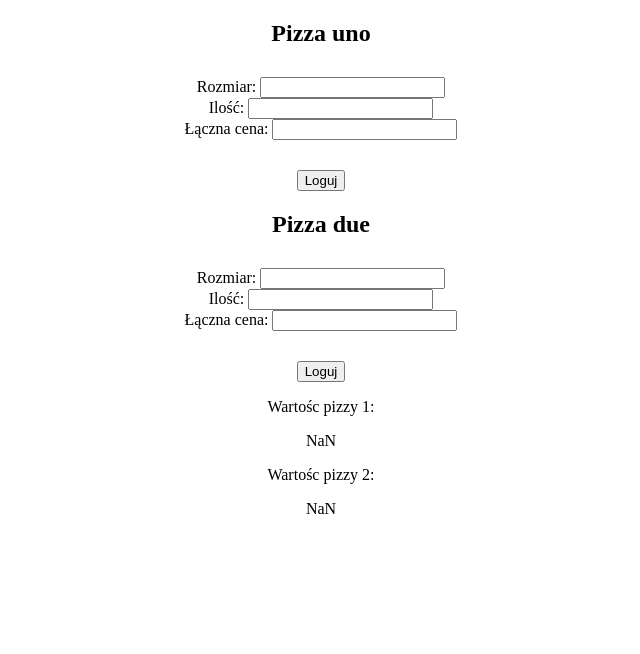
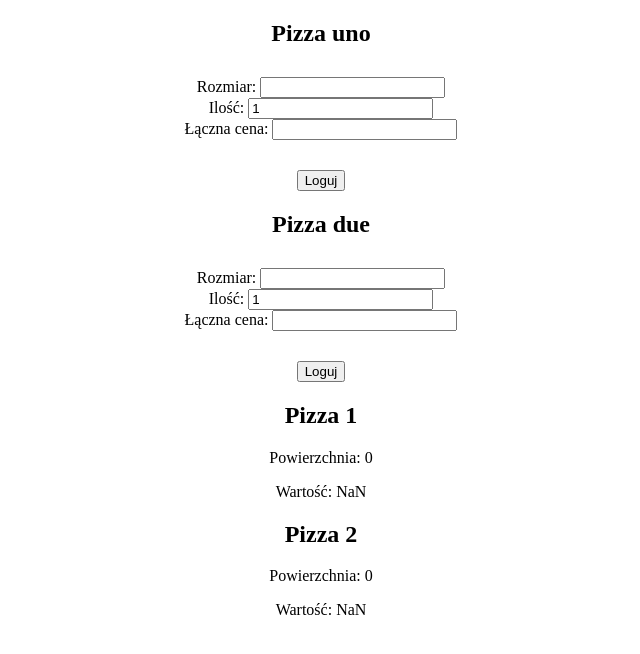
Before and after one commit to Vukain/PizzaVS, a React (Create React App) app in the folder pizza-vs/: page / in a window 1280 px wide. Shown: the top 654 px of the page, without its empty margins (319-959 px from the left). Built offline with nearby package versions, Linux system fonts and the light colour scheme.

Commit message:
fix: input errors

```diff
--- a/pizza-vs/src/AppContext.js
+++ b/pizza-vs/src/AppContext.js
@@ -4,8 +4,8 @@ export const AppContext = createContext(null);
 
 const AppProvider = ({ children }) => {
 
-    const [pizzaUnoData, setPizzaUnoData] = useState({size: 0, count: 1, price: 0, value: 0});
-    const [pizzaDueData, setPizzaDueData] = useState({size: 0, count: 1, price: 0, value: 0});
+    const [pizzaUnoData, setPizzaUnoData] = useState({size: 0, count: 1, price: 0, value: 0, surface: 0});
+    const [pizzaDueData, setPizzaDueData] = useState({size: 0, count: 1, price: 0, value: 0, surface: 0});
 
 
 
--- a/pizza-vs/src/components/PizzaInput/PizzaInput.jsx
+++ b/pizza-vs/src/components/PizzaInput/PizzaInput.jsx
@@ -20,23 +20,14 @@ const PizzaInput = (props) => {
     const [pizzaCount, setPizzaCount] = useState(pizzaData.count);
     const [pizzaPrice, setPizzaPrice] = useState(pizzaData.price);
 
-    const calculateValue = () => {
-        // console.log(pizzaSize, pizzaCount, pizzaPrice)
-        let surface = 3.14 * ((pizzaSize / 2) ** 2);
-        let value = (pizzaCount * surface) / pizzaPrice;
-
-
-        setPizzaUnoData({ size: pizzaSize, count: pizzaCount, price: pizzaPrice, value: value })
-    }
-
     useEffect(() => {
-        let surface = 3.14 * ((pizzaSize / 2) ** 2);
-        let value = (pizzaCount * surface) / pizzaPrice;
+        let surface = 3.14 * ((pizzaSize / 2) ** 2) * pizzaCount;
+        let value = surface / pizzaPrice;
 
         if (props.name === 'uno') {
-            setPizzaUnoData({ size: pizzaSize, count: pizzaCount, price: pizzaPrice, value: value });
+            setPizzaUnoData({ size: pizzaSize, count: pizzaCount, price: pizzaPrice, surface: surface, value: value });
         } else {
-            setPizzaDueData({ size: pizzaSize, count: pizzaCount, price: pizzaPrice, value: value });
+            setPizzaDueData({ size: pizzaSize, count: pizzaCount, price: pizzaPrice, surface: surface, value: value });
         }
 
     }, [pizzaPrice, pizzaCount, pizzaSize])
@@ -44,9 +35,9 @@ const PizzaInput = (props) => {
     return (<>
         <h2>Pizza {props.name} </h2>
         <form action="">
-            <label htmlFor="" onChange={({ target }) => { setPizzaSize(parseInt(target.value)) }}>Rozmiar: <input type="number" /></label>
-            <label htmlFor="" onChange={({ target }) => { setPizzaCount(parseInt(target.value)) }}>Ilość: <input type="number" /></label>
-            <label htmlFor="" onChange={({ target }) => { setPizzaPrice(parseInt(target.value)) }}>Łączna cena: <input type="number" /></label>
+            <label htmlFor="">Rozmiar: <input type="number" onChange={({ target }) => { setPizzaSize(parseInt(target.value)) }} /></label>
+            <label htmlFor="">Ilość: <input type="number" onChange={({ target }) => { setPizzaCount(parseInt(target.value)) }} value={pizzaCount} /></label>
+            <label htmlFor="">Łączna cena: <input type="number" onChange={({ target }) => { setPizzaPrice(parseInt(target.value)) }} /></label>
         </form>
         <button onClick={() => { console.log(pizzaData) }}>Loguj</button>
     </>);
--- a/pizza-vs/src/components/ShowResult/ShowResult.jsx
+++ b/pizza-vs/src/components/ShowResult/ShowResult.jsx
@@ -7,10 +7,13 @@ const ShowResult = (props) => {
     const { pizzaUnoData, pizzaDueData } = useContext(AppContext);
 
     return (<>
-        <p>Wartośc pizzy 1: </p>
-        {pizzaUnoData.value.toFixed(2)}
-        <p>Wartośc pizzy 2: </p>
-        {pizzaDueData.value.toFixed(2)}
+        <h2>Pizza 1</h2>
+        <p>Powierzchnia: {pizzaUnoData.surface.toFixed()}</p>
+        <p>Wartość: {pizzaUnoData.value.toFixed(2)}</p>
+
+        <h2>Pizza 2</h2>
+        <p>Powierzchnia: {pizzaDueData.surface.toFixed()}</p>
+        <p>Wartość: {pizzaDueData.value.toFixed(2)}</p>
     </>);
 }
 
```
Also changed, not shown: pizza-vs/src/store/StoreProvider.jsx (deleted, +0 -18 lines), 1 other file (tests, documents, lock files or other folders).
